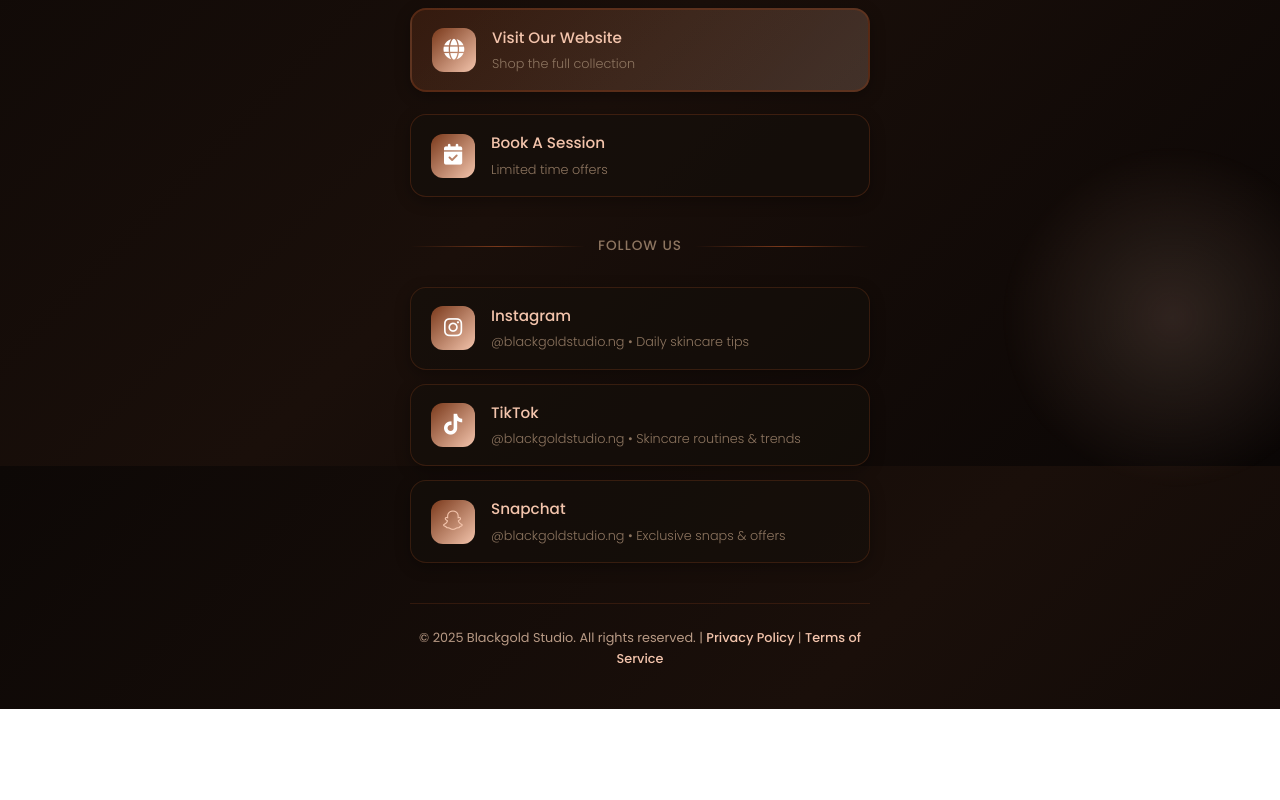
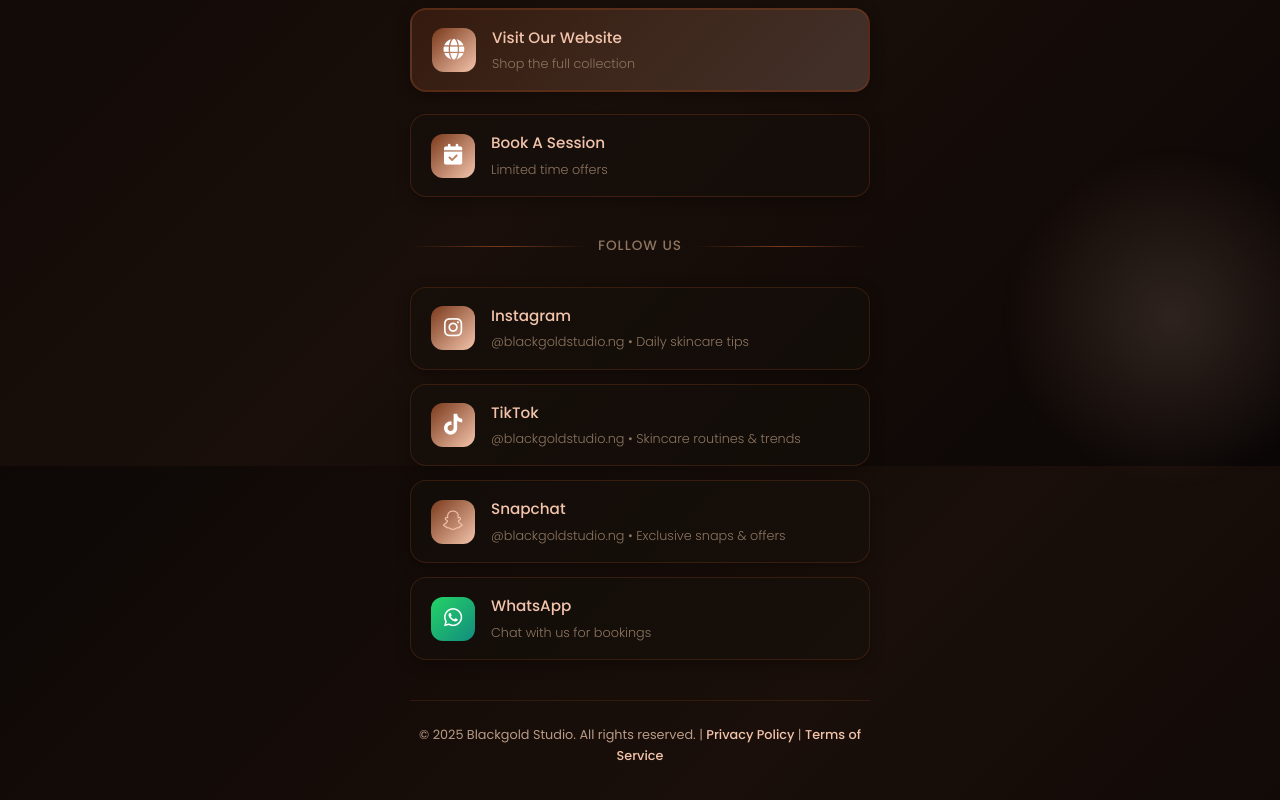
Before and after one commit to Xdev360/blackgoldstudio, a website: page index.html in a window 1280 px wide. Shown: the part 334-1134 px from the top of the page. Before the commit the page ends 1043 px from the top, so only its background shows below. Drawn offline with Linux system fonts and the light colour scheme.

Commit message:
Add WhatsApp card

```diff
--- a/index.html
+++ b/index.html
@@ -128,6 +128,17 @@
                     </span>
                 </a>
 
+                <!-- WhatsApp -->
+                <a href="https://wa.me/your-number" target="_blank" rel="noopener noreferrer" class="link-button whatsapp-btn">
+                    <span class="icon-wrapper">
+                        <i class="fab fa-whatsapp"></i>
+                    </span>
+                    <span class="button-text">
+                        <span class="button-label">WhatsApp</span>
+                        <span class="button-subtext">Chat with us for bookings</span>
+                    </span>
+                </a>
+
             </section>
         </main>
 
--- a/styles.css
+++ b/styles.css
@@ -401,6 +401,22 @@
     box-shadow: 0 8px 24px rgba(122, 57, 27, 0.35);
 }
 
+/* ========== WHATSAPP BUTTON ========== */
+.whatsapp-btn {
+    border: 1.5px solid rgba(122, 57, 27, 0.35);
+}
+
+.whatsapp-btn .icon-wrapper {
+    background: linear-gradient(135deg, #25D366 0%, #128C7E 100%);
+    color: #ffffff;
+}
+
+.whatsapp-btn:hover,
+.whatsapp-btn:focus {
+    border-color: rgba(243, 196, 172, 0.6);
+    box-shadow: 0 8px 24px rgba(122, 57, 27, 0.35);
+}
+
 /* ========== FOOTER ========== */
 .footer {
     text-align: center;
```
